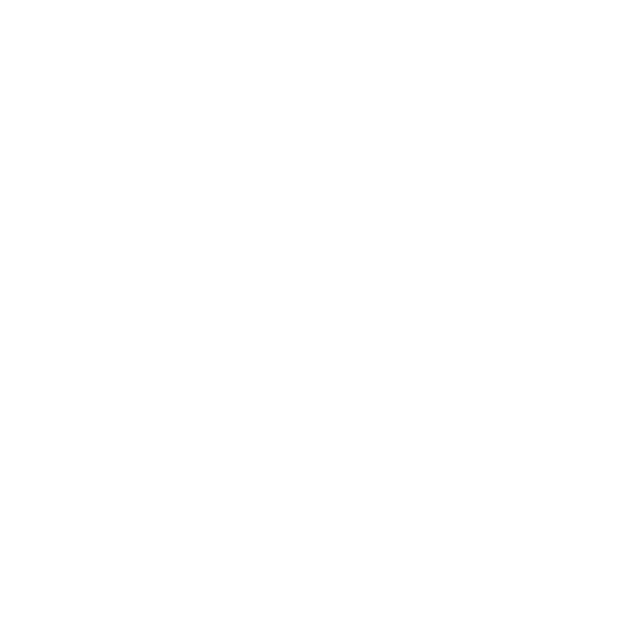
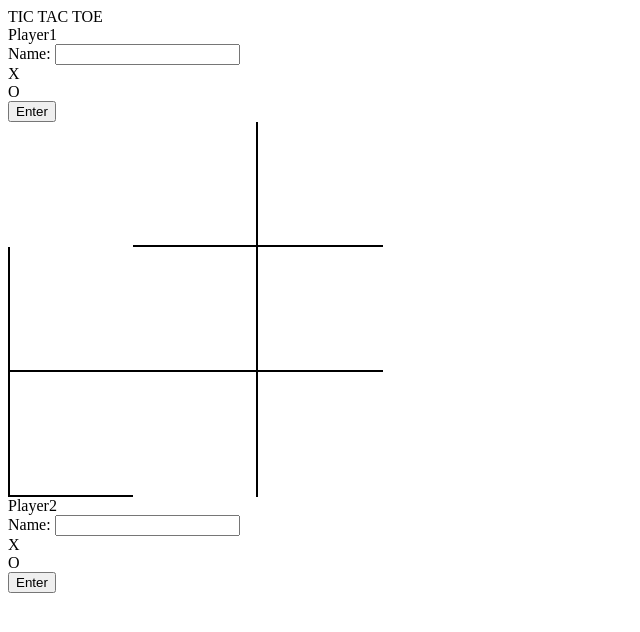
Before and after one commit to BrandonC123/tic-tac-toe, a plain HTML site: page index.html in a window 1280 px wide. Shown: the whole page, without its empty margins (0-640 px from the left). Drawn offline with Linux system fonts and the light colour scheme.

Commit message:
Roughed in player sections for name, selection, and submit button.

```diff
--- a/index.html
+++ b/index.html
@@ -1,14 +1,53 @@
 <!DOCTYPE html>
 <html lang="en">
     <head>
-    <link rel="stylesheet" href="styles.css"?>
-    <meta charset="UTF-8">
-    <meta http-equiv="X-UA-Compatible" content="IE=edge">
-    <meta name="viewport" content="width=device-width, initial-scale=1.0">
+        <link rel="stylesheet" href="styles.css" ? />
+        <link rel="preconnect" href="https://fonts.googleapis.com" />
+        <link rel="preconnect" href="https://fonts.gstatic.com" crossorigin />
+        <link
+            href="https://fonts.googleapis.com/css2?family=Ubuntu&display=swap"
+            rel="stylesheet"
+        />
+        <meta charset="UTF-8" />
+        <meta http-equiv="X-UA-Compatible" content="IE=edge" />
+        <meta name="viewport" content="width=device-width, initial-scale=1.0" />
         <title>Tic Tac Toe</title>
     </head>
     <body>
-
+        <div class="title">TIC TAC TOE</div>
+        <div class="overall-container">
+            <div class="player-content" id="player1">
+                <div class="player-name">Player1</div>
+                <div>
+                    Name:
+                    <input type="text" id="p1-name" />
+                </div>
+                <div class="selection">X</div>
+                <div class="selection">O</div>
+                <button class="name-submit" id="p1-submit">Enter</button>
+            </div>
+            <div class="grid-container">
+                <div class="box" id="box-0"></div>
+                <div class="box" id="box-1"></div>
+                <div class="box" id="box-2"></div>
+                <div class="box" id="box-3"></div>
+                <div class="box" id="box-4"></div>
+                <div class="box" id="box-5"></div>
+                <div class="box" id="box-6"></div>
+                <div class="box" id="box-7"></div>
+                <div class="box" id="box-8"></div>
+            </div>
+            <div class="player-content" id="player2">
+                <div class="player-name">Player2</div>
+                <div>
+                    Name:
+                    <input type="text" id="p2-name" />
+                </div>
+                <div class="selection">X</div>
+                <div class="selection">O</div>
+                <button class="name-submit" id="p2-submit">Enter</button>
+            </div>
+        </div>
         <script src="script.js"></script>
     </body>
 </html>
```
Lines whose indentation alone changed are shown as unchanged.
